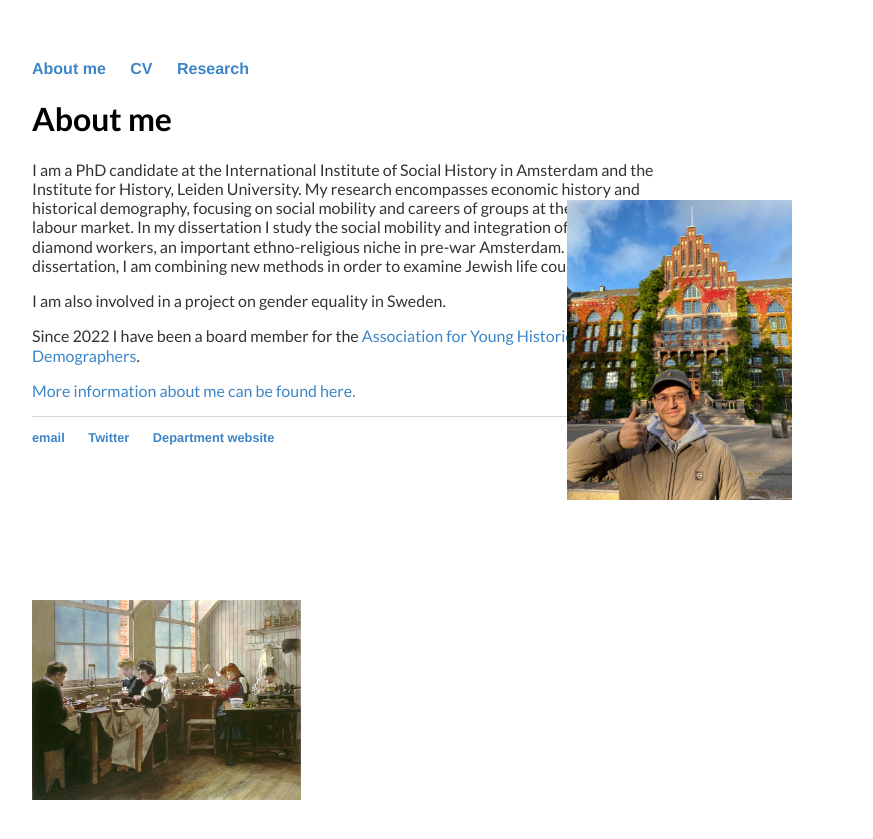
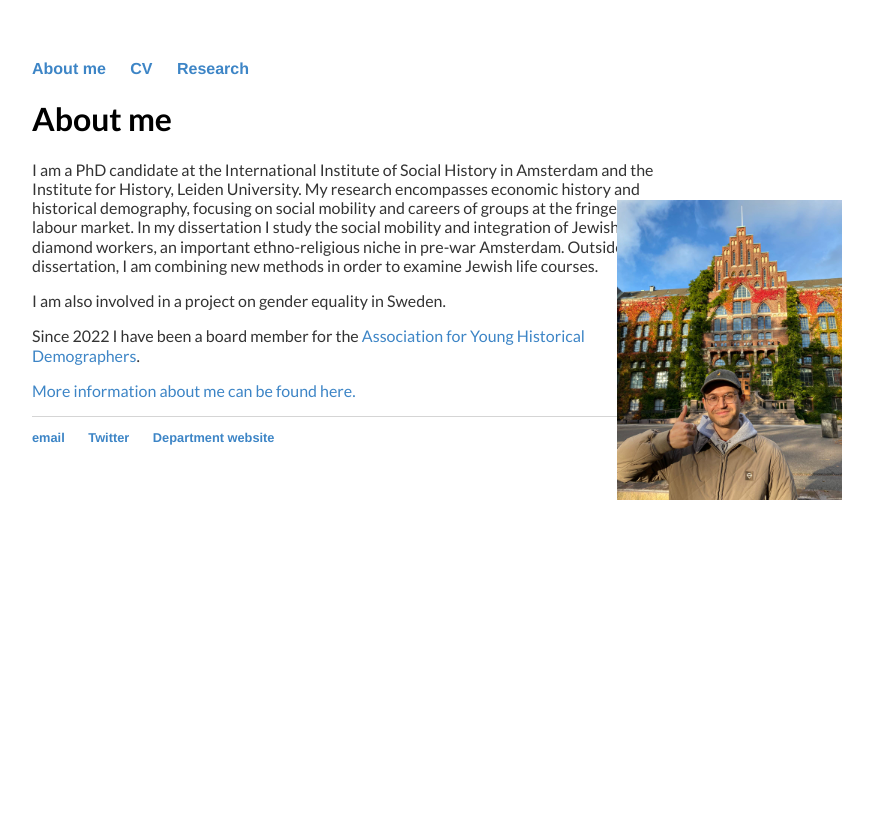
Before and after one commit to kok-joris/kok-joris.github.io, a Jekyll site: the page built from index.html, in a window 1280 px wide. Shown: the top 839 px of the page, without its empty margins (288-1161 px from the left). Built offline with Jekyll 4.4.1, drawn with Linux system fonts in a browser that asks for light colours; Markdown is read by kramdown in place of the engine named in the settings.

Commit message:
Update index.html
Took out the bottom image

	<img src="https://kok-joris.github.io/images/diamantkloversatelier1902.jpg"
		style="position:absolute; bottom:100px;
		class="inline" align="center" height=200>

```diff
--- a/index.html
+++ b/index.html
@@ -5,7 +5,7 @@ title: Joris Kok
 <div class="blurb">
 
 		<img src="https://kok-joris.github.io/images/IMG-20231022-WA0002.jpg"
-			style="position:absolute; top:200px; right:200px;
+			style="position:absolute; top:200px; right:150px;
 			class="inline"
 			align="right"
 			height=300>
@@ -19,7 +19,5 @@ title: Joris Kok
 	<p>Since 2022 I have been a board member for the <a href="http://www.younghistoricaldemographers.com/" target="_blank">Association for Young Historical Demographers</a>.</p>
 	<p><a href="/about">More information about me can be found here.</a></p>
 
-	<img src="https://kok-joris.github.io/images/diamantkloversatelier1902.jpg"
-		style="position:absolute; bottom:100px;
-		class="inline" align="center" height=200>
+
 </div><!-- /.blurb -->
```
